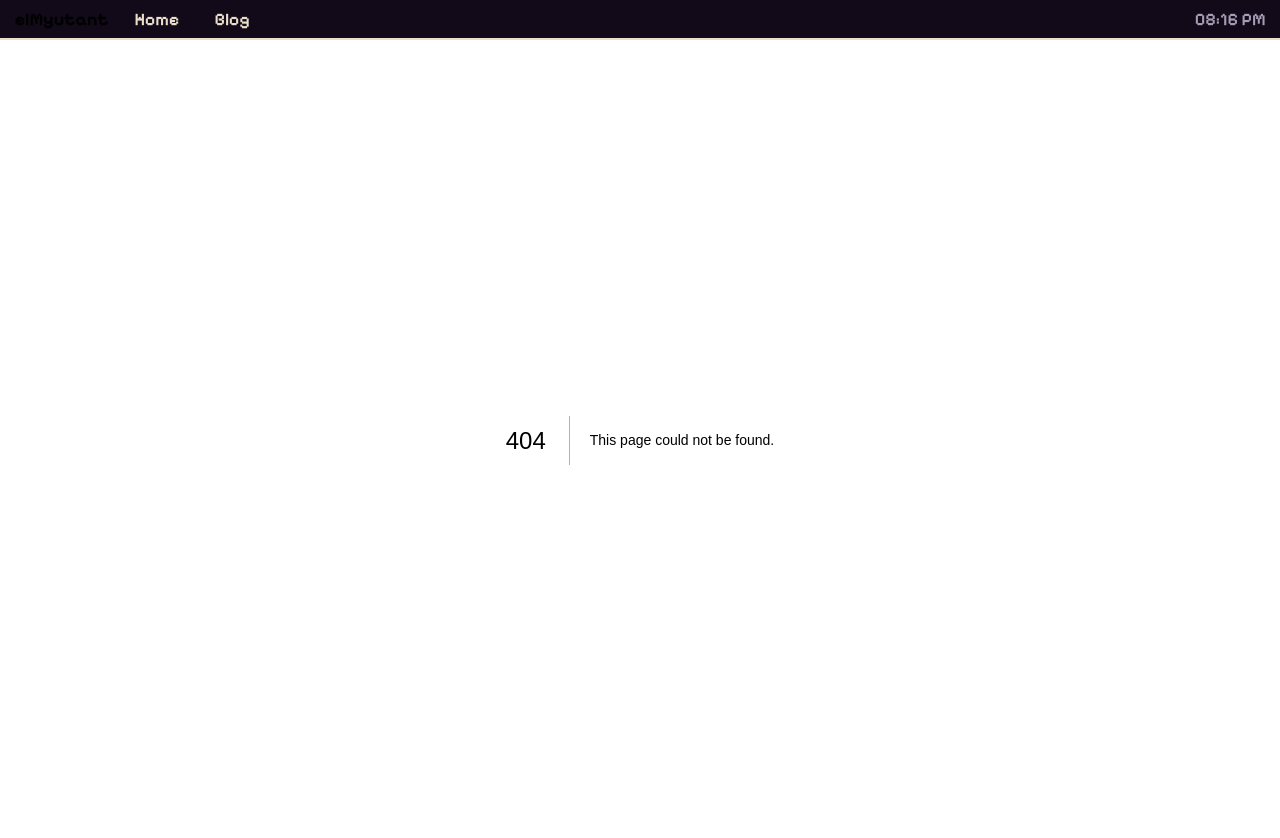
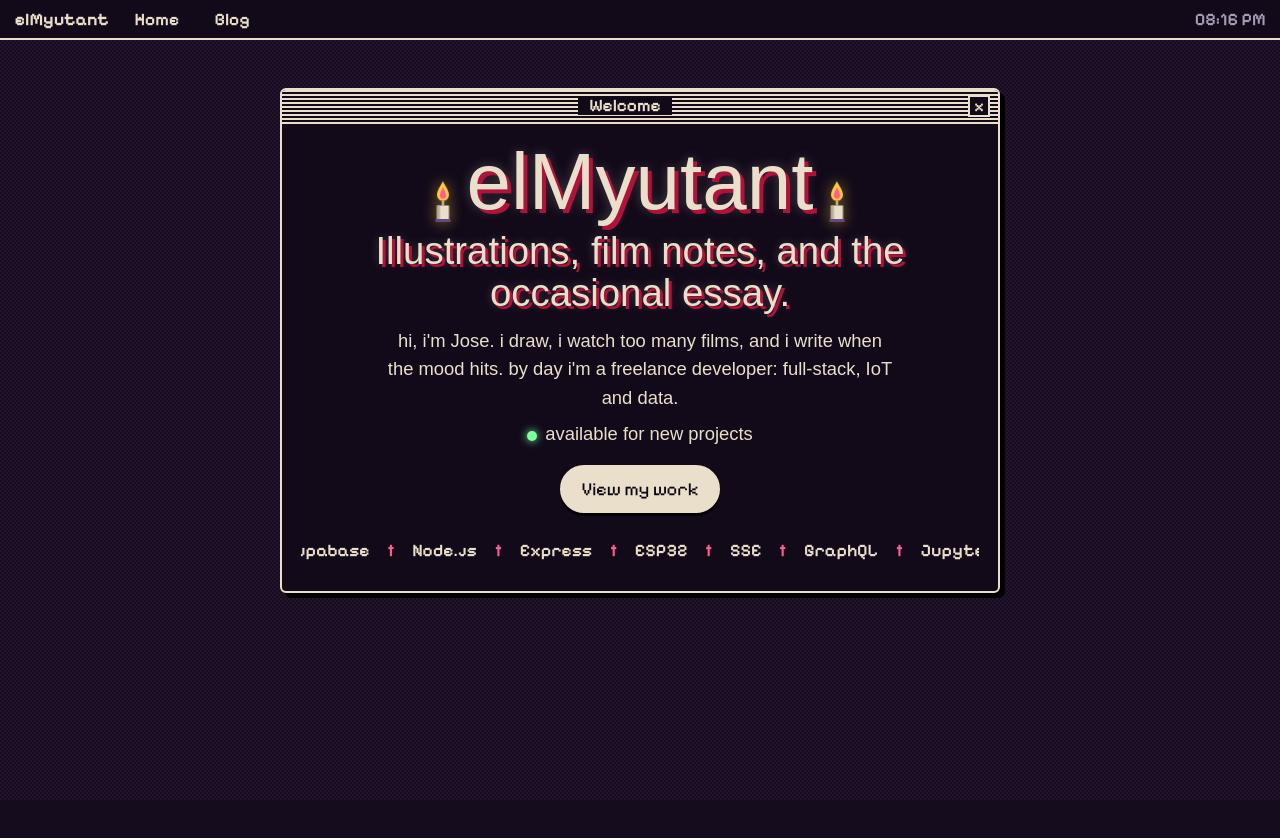
Before and after one commit to PalomoAn/elmyutant, a Next.js app: page /welcome in a window 1280 px wide. Before the commit this address had no page. After the commit the page ends 800 px from the top, so only its background shows below. Built offline with nearby package versions, Linux system fonts and the light colour scheme; a web font is replaced by a local one.

Commit message:
Stage 5: welcome page with marquee, favicons

```diff
--- a/app/globals.css
+++ b/app/globals.css
@@ -657,3 +657,50 @@ a {
 @media (hover: hover) {
   .pill:hover { background: var(--rose); border-color: var(--rose); color: var(--ink); }
 }
+
+.welcome { text-align: center; }
+.logo { display: flex; align-items: flex-end; justify-content: center; gap: .7rem; }
+.logo .candle {
+  width: 24px;
+  height: 42px;
+  overflow: visible;
+  filter: drop-shadow(0 0 7px #ffc83d88);
+}
+.logotype {
+  font: 400 clamp(3rem, 14vw, 5rem)/1 var(--display);
+  text-shadow: 4px 4px 0 var(--blood), 0 0 12px rgba(234, 223, 203, .28);
+}
+.welcome h1 {
+  font-size: clamp(1.55rem, 6vw, 2.4rem);
+  line-height: 1.1;
+  margin: .5rem 0 .8rem;
+  text-shadow: 3px 3px 0 var(--blood), 0 0 10px rgba(234, 223, 203, .26);
+}
+.welcome p { max-width: 32rem; margin: .5rem auto; }
+.welcome .pills { justify-content: center; }
+
+.marquee {
+  overflow: hidden;
+  white-space: nowrap;
+  margin-top: 1.2rem;
+  padding: .45rem 0;
+  font: 600 1.1rem/1.3 var(--ui), monospace;
+}
+.track { display: inline-flex; gap: 1.1rem; padding-right: 1.1rem; }
+.track > span { display: inline-flex; gap: 1.1rem; }
+.mq-item { display: inline-flex; gap: 1.1rem; }
+.track b { font-weight: 600; color: var(--rose); }
+
+.flame { transform-box: fill-box; transform-origin: 50% 100%; }
+
+@media (prefers-reduced-motion: no-preference) {
+  .track { animation: slide 26s linear infinite; }
+  .flame { animation: flicker 1.4s ease-in-out infinite alternate; }
+}
+@keyframes slide { to { transform: translateX(-50%); } }
+@keyframes flicker {
+  0% { transform: scale(1, 1) skewX(0); }
+  35% { transform: scale(.93, 1.08) skewX(3deg); }
+  70% { transform: scale(1.04, .95) skewX(-2deg); }
+  100% { transform: scale(.96, 1.05) skewX(1deg); }
+}
--- /dev/null
+++ b/app/welcome/page.tsx
@@ -0,0 +1,34 @@
+import Link from "next/link";
+import Window from "@/components/Window";
+import Marquee from "@/components/Marquee";
+import { CandleIcon } from "@/components/icons";
+import { SITE } from "@/lib/config";
+
+const SKILLS = ["React", "Python", "Supabase", "Node.js", "Express", "ESP32", "SSE", "GraphQL", "Jupyter", "SHAP"];
+
+export default function WelcomePage() {
+  return (
+    <Window title="Welcome">
+      <div className="welcome">
+        <div className="logo">
+          <CandleIcon />
+          <span className="logotype">{SITE.name}</span>
+          <CandleIcon />
+        </div>
+        <h1>{SITE.tagline}</h1>
+        <p>
+          hi, i&apos;m Jose. i draw, i watch too many films, and i write when the
+          mood hits. by day i&apos;m a freelance developer: full-stack, IoT and data.
+        </p>
+        <p>
+          <span className="led" aria-hidden="true" />
+          available for new projects
+        </p>
+        <div className="pills">
+          <Link className="pill" href="/work">View my work</Link>
+        </div>
+        <Marquee items={SKILLS} />
+      </div>
+    </Window>
+  );
+}
--- /dev/null
+++ b/components/Marquee.tsx
@@ -0,0 +1,17 @@
+export default function Marquee({ items }: { items: string[] }) {
+  const content = items.map((s) => (
+    <span key={s} className="mq-item">
+      {s}
+      <b>†</b>
+    </span>
+  ));
+
+  return (
+    <div className="marquee" aria-hidden="true">
+      <div className="track">
+        <span>{content}</span>
+        <span>{content}</span>
+      </div>
+    </div>
+  );
+}
--- a/components/icons.tsx
+++ b/components/icons.tsx
@@ -44,3 +44,30 @@ export function WorkIcon() {
     </svg>
   );
 }
+
+export function CandleIcon() {
+  return (
+    <svg className="candle" viewBox="0 0 16 28" aria-hidden="true">
+      <g className="flame">
+        <path d="M8 1C11 6 12 8 12 10A4 4 0 0 1 4 10C4 8 5 6 8 1Z" fill="#ffc83d" />
+        <path d="M8 5C9.5 8 10 9 10 10.5A2 2 0 0 1 6 10.5C6 9 6.5 8 8 5Z" fill="#ff5d8f" />
+      </g>
+      <rect x="7.4" y="14" width="1.2" height="3" fill="#eadfcb" />
+      <rect x="4" y="17" width="8" height="10" fill="#eadfcb" />
+      <rect x="4" y="17" width="2" height="10" fill="#b9ae9a" />
+      <rect x="3" y="26" width="10" height="2" fill="#6a4680" />
+    </svg>
+  );
+}
+
+export function WelcomeIcon() {
+  return (
+    <svg viewBox="0 0 32 32" aria-hidden="true">
+      <path d="M3 3h21l5 5v21H3z" fill="#eadfcb" stroke="#0b0610" strokeWidth="2" />
+      <rect x="8" y="3" width="14" height="9" fill="#0b0610" />
+      <rect x="17" y="5" width="3" height="5" fill="#eadfcb" />
+      <rect x="7" y="17" width="18" height="12" fill="#f7f1e6" stroke="#0b0610" strokeWidth="2" />
+      <path d="M10 21h12M10 25h8" stroke="#b0123a" strokeWidth="2" />
+    </svg>
+  );
+}
```
